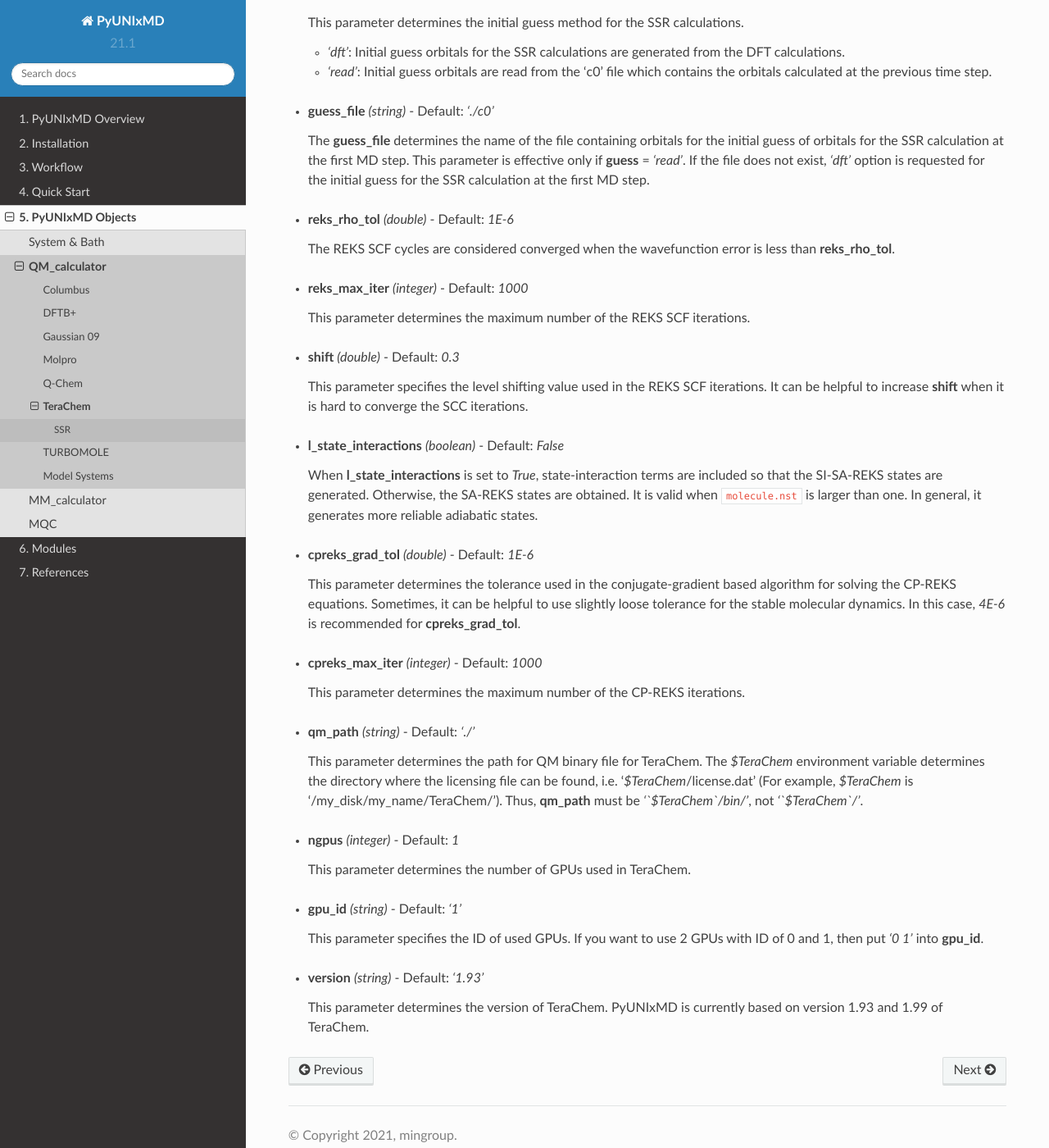
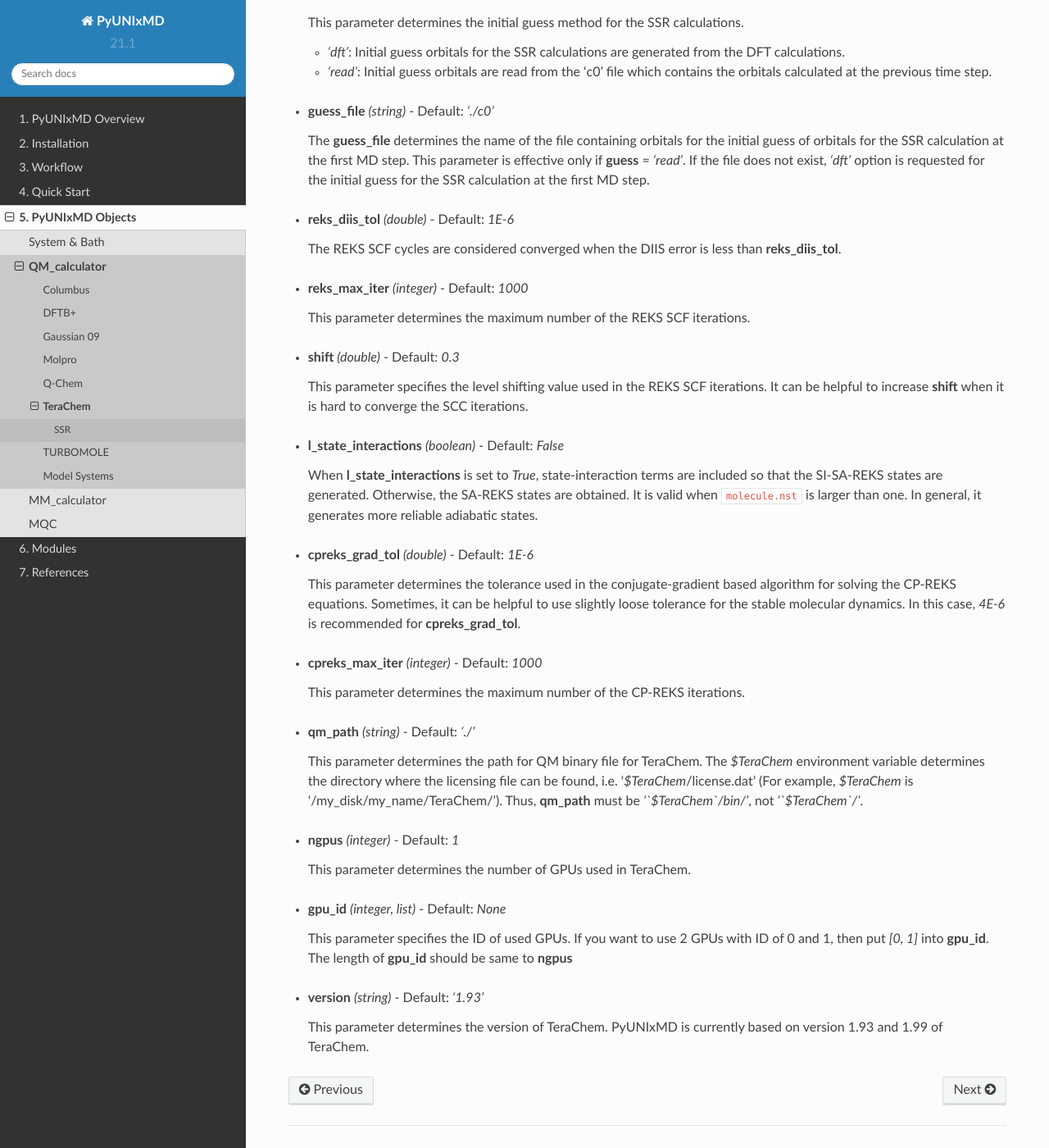
Before and after one commit to skmin-lab/unixmd, a Sphinx documentation site: the page built from docs/source/objects/qm/prog_terachem.rst, in a window 1280 px wide and 1400 px high, scrolled down 2314 px. Shown: the whole window at 82% size. Built offline with Sphinx 7.4.7 and the Read the Docs theme 2.0.0, drawn with Linux system fonts in a browser that asks for light colours; cross-references to code outside the pages are shown as plain code; some of the changed text lies outside the part shown.

Commit message:
fix manual to synchronize source file for terachem

```diff
--- a/docs/source/objects/mqc/shxf.rst
+++ b/docs/source/objects/mqc/shxf.rst
@@ -36,7 +36,7 @@ Detailed description of DISH-XF method is in :cite:`Ha2018`
 | **nesteps**                | Total step of electronic propagation                 | *20*         |
 | *(integer)*                |                                                      |              |
 +----------------------------+------------------------------------------------------+--------------+
-| **elec_object**            | Electronic equation of motions                       | *'density'*    |
+| **elec_object**            | Electronic equation of motions                       | *'density'*  |
 | *(string)*                 |                                                      |              |
 +----------------------------+------------------------------------------------------+--------------+
 | **propagator**             | Electronic propagator                                | *'rk4'*      |
--- a/docs/source/objects/qm/prog_terachem.rst
+++ b/docs/source/objects/qm/prog_terachem.rst
@@ -52,7 +52,7 @@ determined from the **l_state_interactions** parameter.
 | **precision**            | Precision in the calculations               | *'dynamic'* |
 | *(string)*               |                                             |             |
 +--------------------------+---------------------------------------------+-------------+
-| **scf_rho_tol**          | Wavefunction convergence for SCF iterations | *1E-2*      |
+| **scf_wf_tol**           | Wavefunction convergence for SCF iterations | *1E-2*      |
 | *(double)*               |                                             |             |
 +--------------------------+---------------------------------------------+-------------+
 | **scf_max_iter**         | Maximum number of SCF iterations            | *300*       |
@@ -67,7 +67,7 @@ determined from the **l_state_interactions** parameter.
 | **guess_file**           | Initial guess file                          | *'./c0'*    |
 | *(string)*               |                                             |             |
 +--------------------------+---------------------------------------------+-------------+
-| **reks_rho_tol**         | wavefunction error for REKS SCF iterations  | *1E-6*      |
+| **reks_diis_tol**        | DIIS error for REKS SCF iterations          | *1E-6*      |
 | *(double)*               |                                             |             |
 +--------------------------+---------------------------------------------+-------------+
 | **reks_max_iter**        | Maximum number of REKS SCF iterations       | *1000*      |
@@ -91,8 +91,8 @@ determined from the **l_state_interactions** parameter.
 | **ngpus**                | Number of GPUs                              | *1*         |
 | *(integer)*              |                                             |             |
 +--------------------------+---------------------------------------------+-------------+
-| **gpu_id**               | ID of used GPUs                             | *'1'*       |
-| *(string)*               |                                             |             |
+| **gpu_id**               | ID of used GPUs                             | *None*      |
+| *(integer, list)*        |                                             |             |
 +--------------------------+---------------------------------------------+-------------+
 | **version**              | Version of TeraChem                         | *'1.93'*    |
 | *(string)*               |                                             |             |
@@ -125,9 +125,9 @@ Detailed description of parameters
 
 \
 
-- **scf_rho_tol** *(double)* - Default: *1E-2*
+- **scf_wf_tol** *(double)* - Default: *1E-2*
 
-  SCF cycles are considered converged when the wavefunction error is less than **scf_rho_tol**.
+  SCF cycles are considered converged when the wavefunction error is less than **scf_wf_tol**.
 
 \
 
@@ -163,9 +163,9 @@ Detailed description of parameters
 
 \
 
-- **reks_rho_tol** *(double)* - Default: *1E-6*
+- **reks_diis_tol** *(double)* - Default: *1E-6*
 
-  The REKS SCF cycles are considered converged when the wavefunction error is less than **reks_rho_tol**.
+  The REKS SCF cycles are considered converged when the DIIS error is less than **reks_diis_tol**.
 
 \
 
@@ -219,10 +219,11 @@ Detailed description of parameters
 
 \
 
-- **gpu_id** *(string)* - Default: *'1'*
+- **gpu_id** *(integer, list)* - Default: *None*
 
   This parameter specifies the ID of used GPUs. If you want to use 2 GPUs with ID of 0 and 1,
-  then put *'0 1'* into **gpu_id**.
+  then put *[0, 1]* into **gpu_id**.
+  The length of **gpu_id** should be same to **ngpus**
 
 \
 
```
